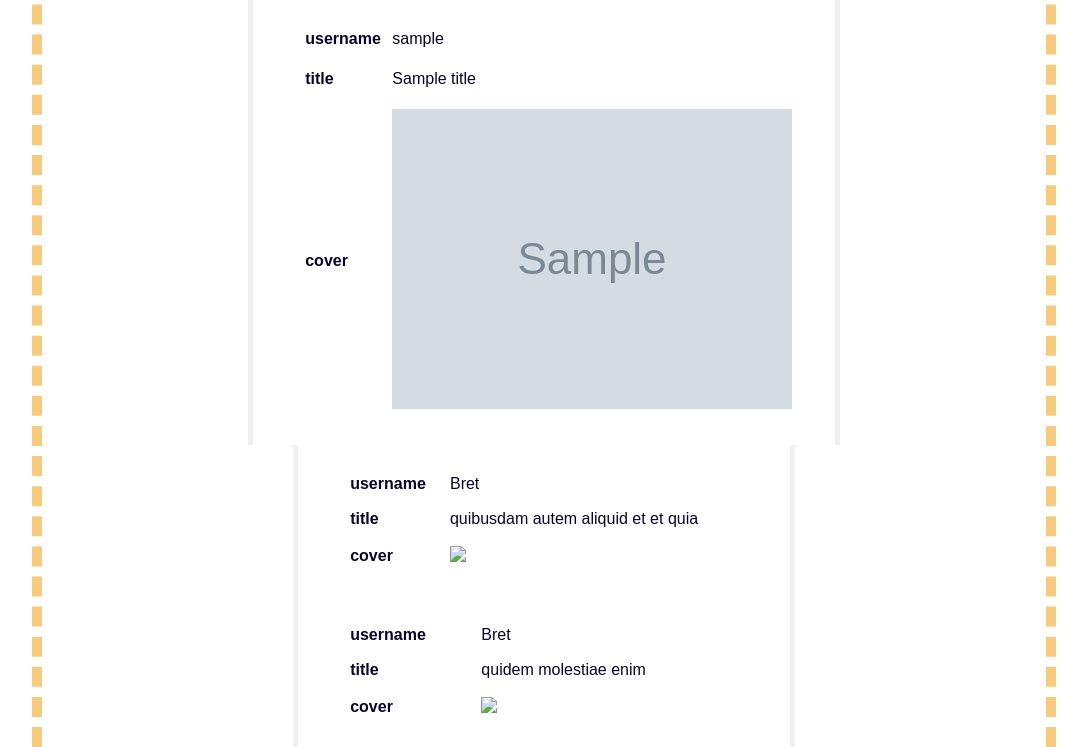
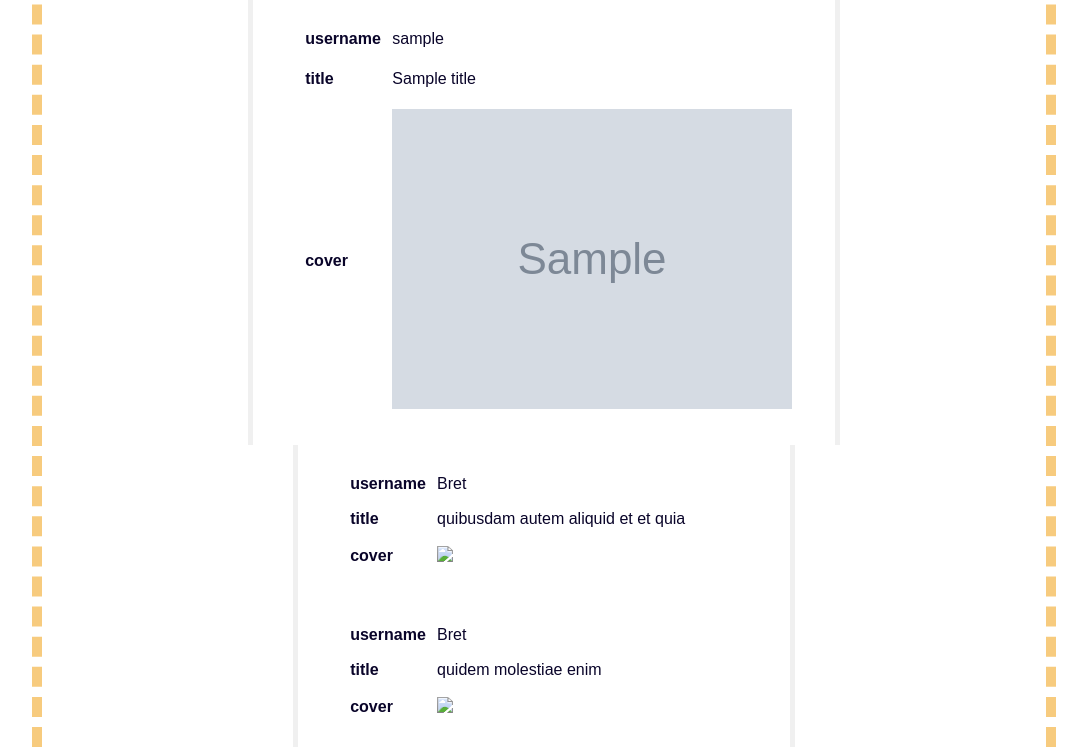
Before and after one commit to wiziix/TiOK, a Flask app: template templates/albums.html in a window 1280 px wide. Shown: the part 172-919 px from the top of the page, without its empty margins (96-1183 px from the left). Run offline with Flask 3, Linux system fonts and the light colour scheme; the template is opened without the code that fills it: most values are stand-ins (such as "Sample title", 1, 10 or a date in 2020); grey boxes marked "Sample" are stand-in pictures; parts of the project's set-up code (start-up, migrations or seed data) failed here and were passed over; some libraries are stand-ins or nearby versions.

Commit message:
fixed table header's width

```diff
--- a/static/styles/home_page_css.css
+++ b/static/styles/home_page_css.css
@@ -65,6 +65,10 @@ table{
     height: 20%;
 }
 
+th{
+    width: 20%
+}
+
 td{
     padding: 2%;
 }
```
